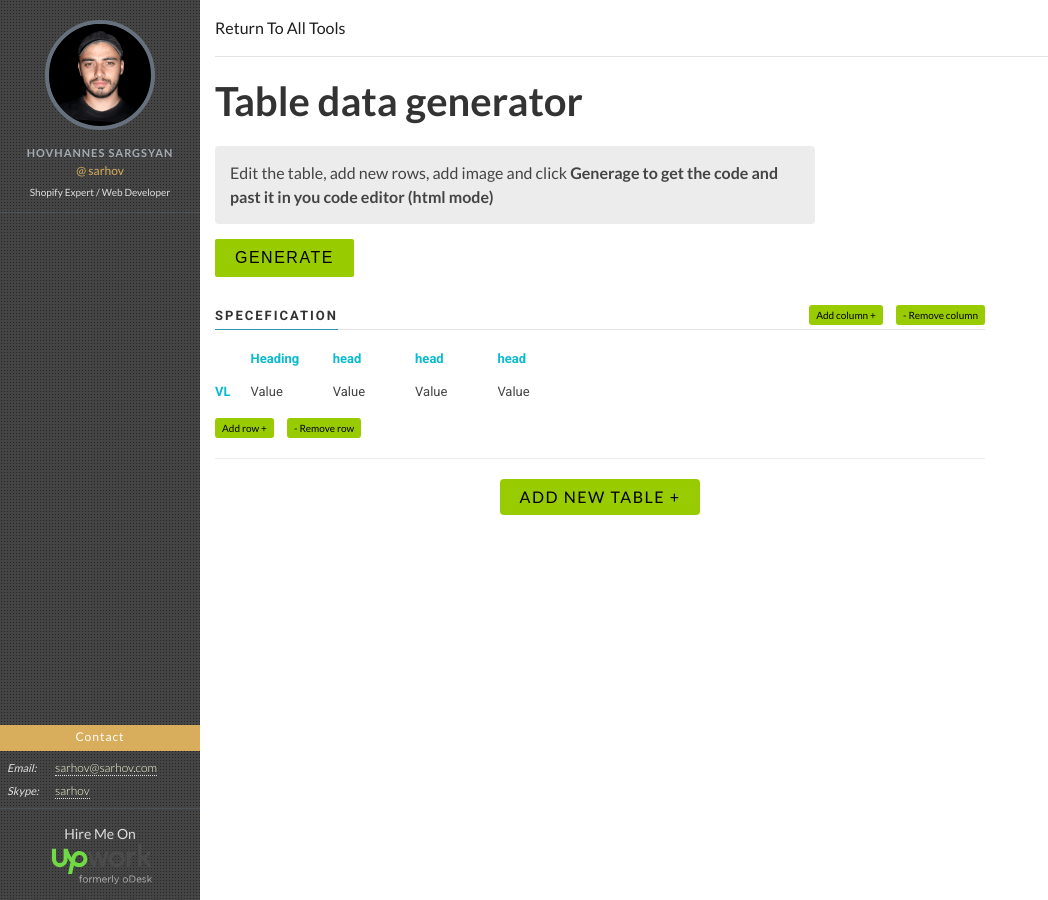
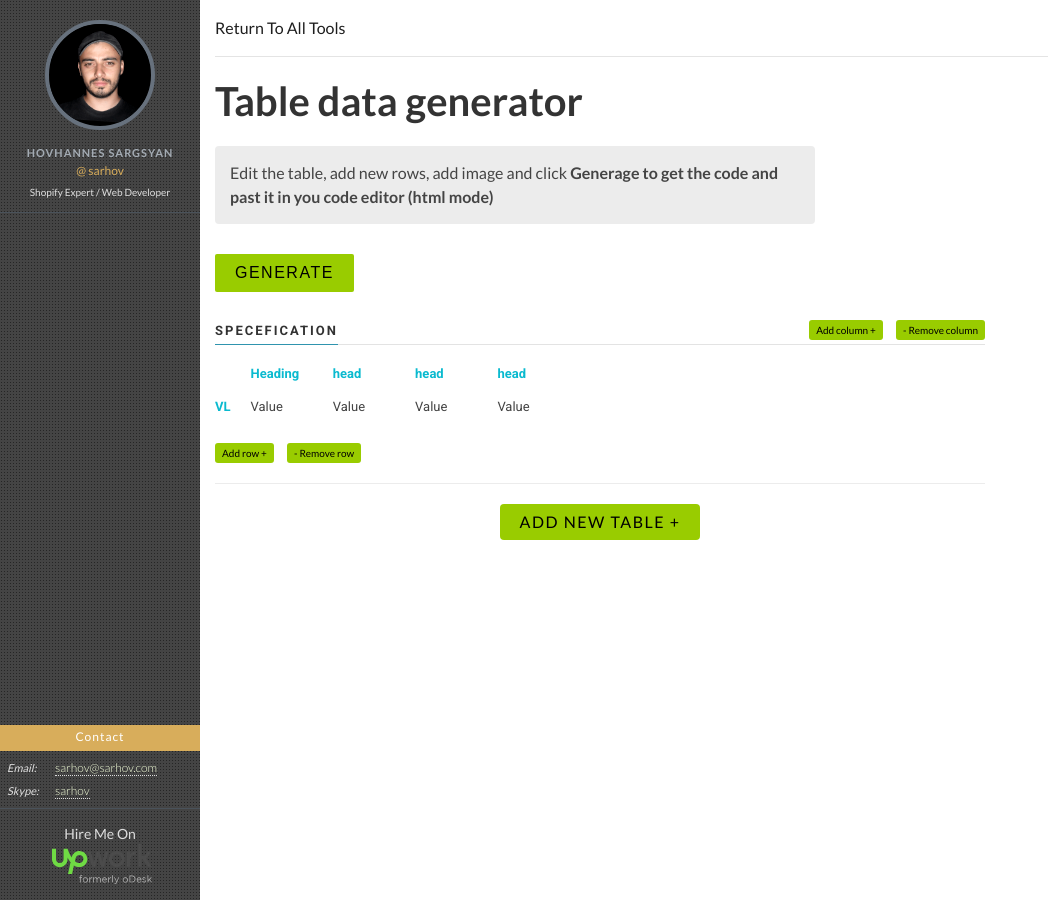
Before and after one commit to sarhov/sarhov.github.io, a Jekyll site: the page built from tools/table-generator/index.html, in a window 1280 px wide. Shown: the whole page, without its empty margins (0-1048 px from the left). Built offline with Jekyll 4.4.1, drawn with Linux system fonts in a browser that asks for light colours; nearby versions of some CDN libraries.

Commit message:
added action buttons styles

```diff
--- a/_sass/_tools.scss
+++ b/_sass/_tools.scss
@@ -34,6 +34,7 @@
 	}
 	&__generate{
 		margin-bottom: 30px;
+		padding-top: 15px;
 	}
 	&__generate-button{
 		text-transform: uppercase;
--- a/_sass/tools_tables.scss
+++ b/_sass/tools_tables.scss
@@ -31,7 +31,7 @@
 }
 
 .custom-wrap__action_bottom {
-  padding-top: 10px;
+  padding-top: 20px;
   a{
     padding: 5px 7px;
     margin: 0 5px;
```
